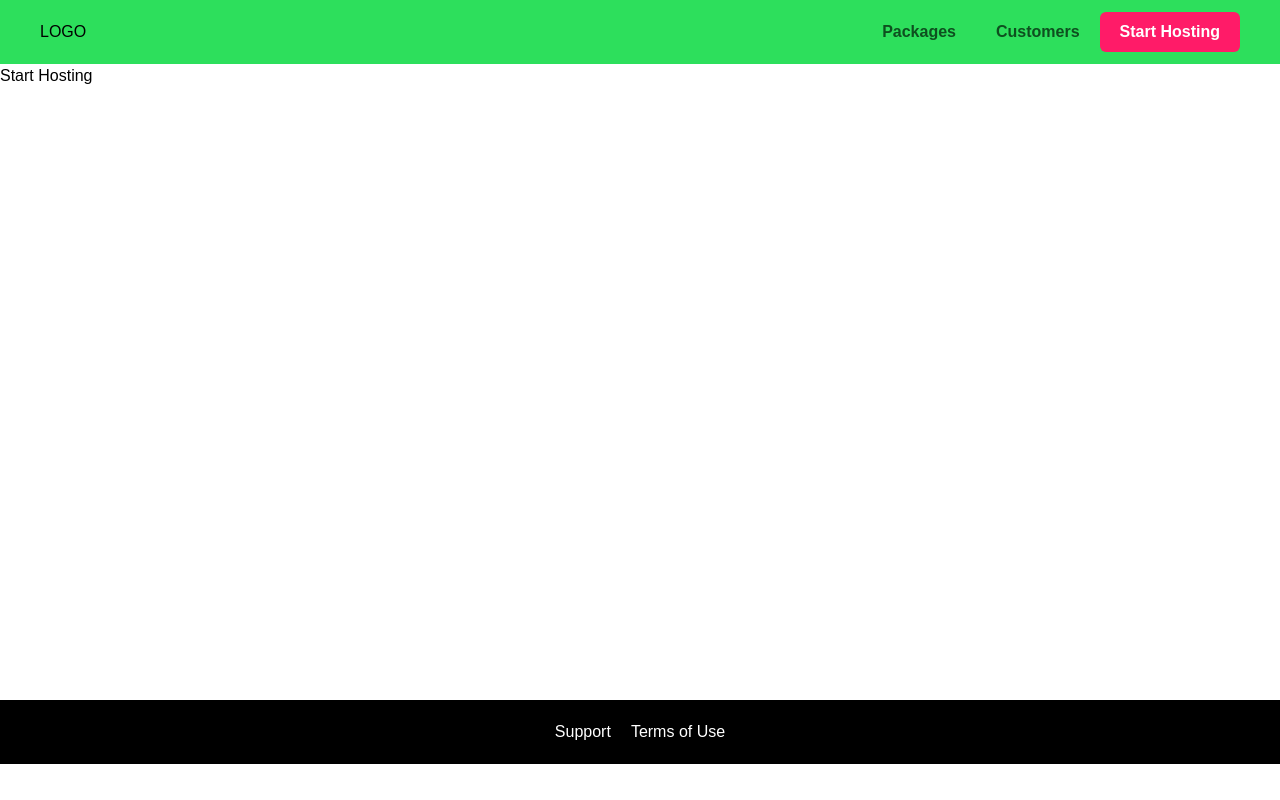
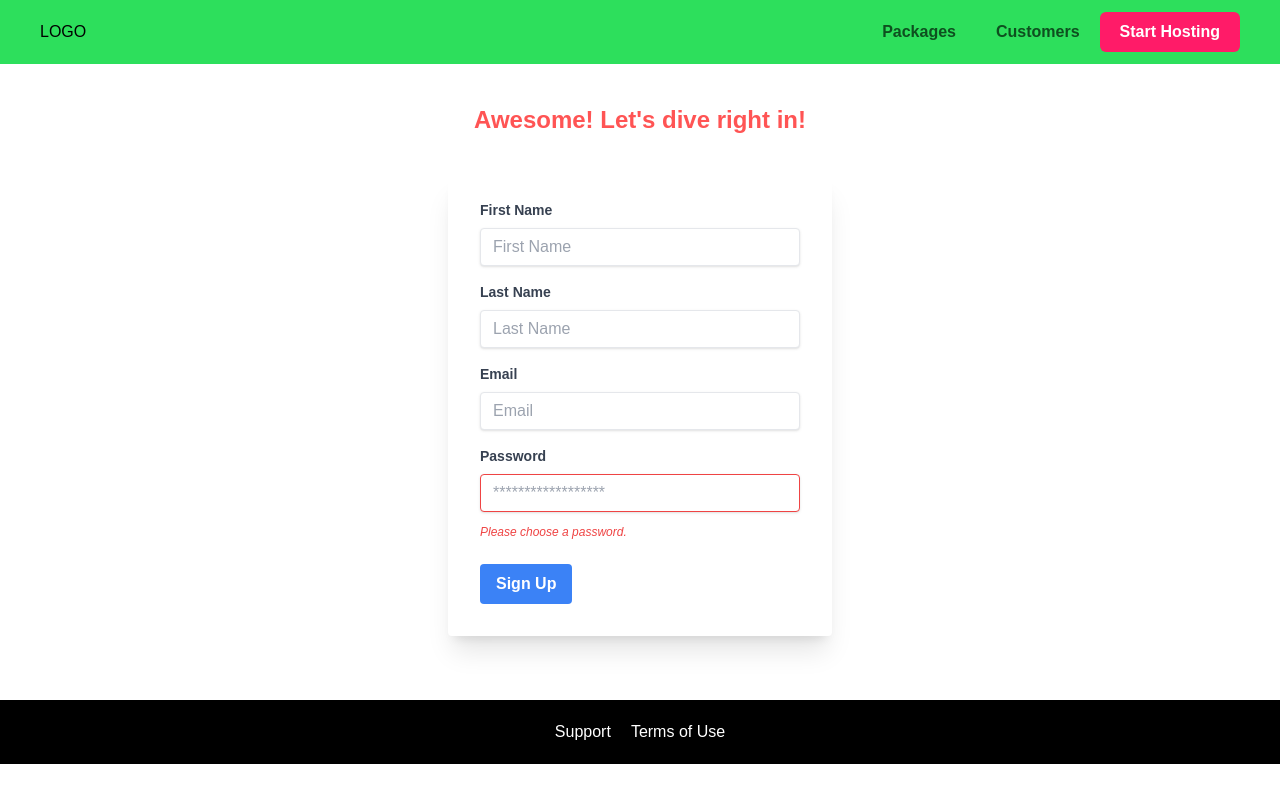
Before and after one commit to evtimlyonov/demo-tailwind-typescript, a React (Create React App) app: page /start-hosting in a window 1280 px wide. Built offline with nearby package versions, Linux system fonts and the light colour scheme.

Commit message:
Finalizing some BASIC improvements

```diff
--- a/src/components/MainContainer/MainContainer.tsx
+++ b/src/components/MainContainer/MainContainer.tsx
@@ -2,5 +2,9 @@ interface Props {
   children: JSX.Element;
 }
 export const MainContainer = ({ children }: Props) => {
-  return <main className='min-h-[calc(100vh-3.5rem-8rem)]'>{children}</main>;
+  return (
+    <main className='flex flex-col min-h-[calc(100vh-3.5rem-8rem)]'>
+      {children}
+    </main>
+  );
 };
--- a/src/pages/Customers.tsx
+++ b/src/pages/Customers.tsx
@@ -1,7 +1,46 @@
 export const Customers = () => {
   return (
     <>
-      <h1>Customers</h1>
+      <div className='flex mt-20 ml-2'>
+        <div className='w-[80%] max-w-40'>
+          <img
+            src='../images/customer-1.jpg'
+            alt='Mike Statham - Customer'
+            className='shadow-xl'
+          />
+        </div>
+        <div className='flex flex-col justify-center p-2 text-right'>
+          <h1 className='text-4xl font-bold text-customers'>Mike Statham</h1>
+          <h2 className='text-xl font-bold text-lightGray'>
+            Founder of
+            <a href='tech-analysis.com'>tech-analysis.com</a>
+          </h2>
+          <p className='testimonial__text'>
+            uHost helped me realize my project with a highly constrained budget
+            in like no time.
+          </p>
+        </div>
+      </div>
+
+      <div className='flex mt-20 ml-2'>
+        <div className='flex flex-col justify-center p-2 text-left'>
+          <h1 className='text-4xl font-bold text-customers'>John Mellow</h1>
+          <h2 className='text-xl font-bold text-lightGray'>
+            Hosts his private videos on <a href='tech-analysis.com'>uHost</a>.
+          </h2>
+          <p className='testimonial__text'>
+            I worked as a blogger and always looked for an integrated hosting
+            and file storage solution. I found it in uHost!
+          </p>
+        </div>
+        <div className='w-[80%] max-w-40'>
+          <img
+            src='../images/customer-2.jpg'
+            alt='John Mellow - Customer'
+            className='shadow-xl'
+          />
+        </div>
+      </div>
     </>
   );
 };
--- a/src/pages/Hosting.tsx
+++ b/src/pages/Hosting.tsx
@@ -1,7 +1,75 @@
 export const Hosting = () => {
   return (
-    <>
-      <h1>Start Hosting</h1>
-    </>
+    <div className='flex flex-col items-center'>
+      <h1 className='my-10 text-2xl font-bold text-customers'>
+        Awesome! Let's dive right in!
+      </h1>
+      <div className='w-full max-w-sm'>
+        <form className='px-8 pt-6 pb-8 mb-4 bg-white rounded shadow-xl'>
+          <div className='mb-4'>
+            <label
+              className='block mb-2 text-sm font-bold text-gray-700'
+              htmlFor='firstName'>
+              First Name
+            </label>
+            <input
+              className='w-full px-3 py-2 leading-tight text-gray-700 border rounded shadow appearance-none focus:outline-none focus:shadow-outline'
+              id='firstName'
+              type='text'
+              placeholder='First Name'
+            />
+          </div>
+          <div className='mb-4'>
+            <label
+              className='block mb-2 text-sm font-bold text-gray-700'
+              htmlFor='lastName'>
+              Last Name
+            </label>
+            <input
+              className='w-full px-3 py-2 leading-tight text-gray-700 border rounded shadow appearance-none focus:outline-none focus:shadow-outline'
+              id='lastName'
+              type='text'
+              placeholder='Last Name'
+            />
+          </div>
+          <div className='mb-4'>
+            <label
+              className='block mb-2 text-sm font-bold text-gray-700'
+              htmlFor='email'>
+              Email
+            </label>
+            <input
+              className='w-full px-3 py-2 leading-tight text-gray-700 border rounded shadow appearance-none focus:outline-none focus:shadow-outline'
+              id='email'
+              type='email'
+              placeholder='Email'
+            />
+          </div>
+          <div className='mb-6'>
+            <label
+              className='block mb-2 text-sm font-bold text-gray-700'
+              htmlFor='password'>
+              Password
+            </label>
+            <input
+              className='w-full px-3 py-2 mb-3 leading-tight text-gray-700 border border-red-500 rounded shadow appearance-none focus:outline-none focus:shadow-outline'
+              id='password'
+              type='password'
+              placeholder='******************'
+            />
+            <p className='text-xs italic text-red-500'>
+              Please choose a password.
+            </p>
+          </div>
+          <div className='flex items-center justify-between'>
+            <button
+              className='px-4 py-2 font-bold text-white bg-blue-500 rounded hover:bg-blue-700 focus:outline-none focus:shadow-outline'
+              type='button'>
+              Sign Up
+            </button>
+          </div>
+        </form>
+      </div>
+    </div>
   );
 };
--- a/src/pages/Packages.tsx
+++ b/src/pages/Packages.tsx
@@ -6,7 +6,7 @@ export const Packages = () => {
   return (
     <>
       <div
-        className='absolute -mt-20 w-screen h-screen -z-50 grayscale-[40%] bg-no-repeat bg-cover'
+        className='fixed -mt-20 w-screen h-screen -z-50 grayscale-[40%] bg-no-repeat bg-cover'
         style={{ backgroundImage: 'url(./images/plans-background.jpg)' }}></div>
       <div className='flex flex-col justify-between'>
         <Package />
--- a/tailwind.config.js
+++ b/tailwind.config.js
@@ -15,6 +15,8 @@ module.exports = {
         packageDarkGreen: '#0e4f1f',
         packageDarkBg: 'rgba(14, 79, 31, 0.95)',
         badge: '#ff5454',
+        customers: '#ff5454',
+        lightGray: '#ccc',
       },
       fontFamily: {
         sans: ['Montserrat', 'sans-serif'],
@@ -26,6 +28,9 @@ module.exports = {
         plans: '20rem',
         feature: '30%',
       },
+      maxWidth: {
+        40: '40rem',
+      },
     },
   },
   plugins: [],
```
